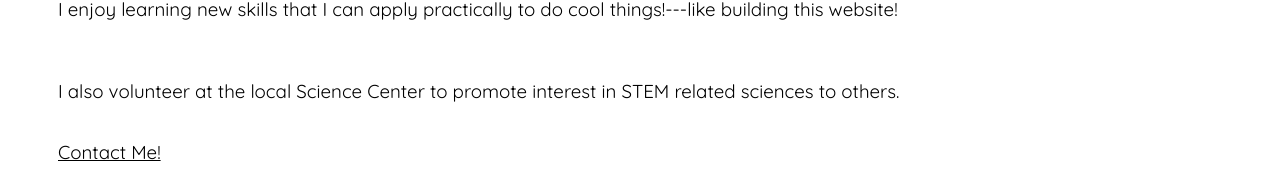
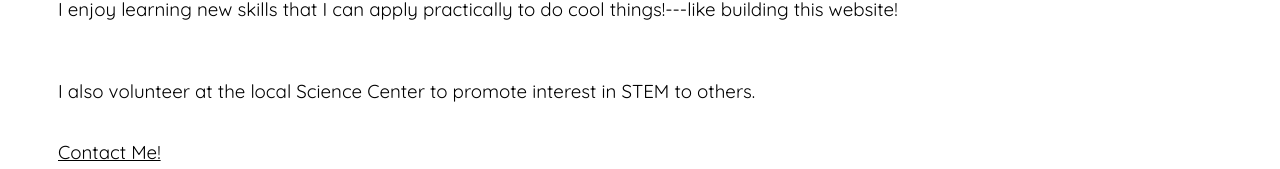
Before and after one commit to rbafna6507/rbafna6507.github.io, a plain HTML site: page index.html in a window 1280 px wide. Shown: the part 444-613 px from the top of the page. Drawn offline with Linux system fonts and the light colour scheme.

Commit message:
second commit

```diff
--- a/index.html
+++ b/index.html
@@ -33,7 +33,7 @@
             <br>
         <h3>I enjoy learning new skills that I can apply practically to do cool things!---like building this website!</h3>
             <br>
-        <h3>I also volunteer at the local Science Center to promote interest in STEM related sciences to others.</h3>
+        <h3>I also volunteer at the local Science Center to promote interest in STEM to others.</h3>
     </div>
 </body>
 <footer>
```
